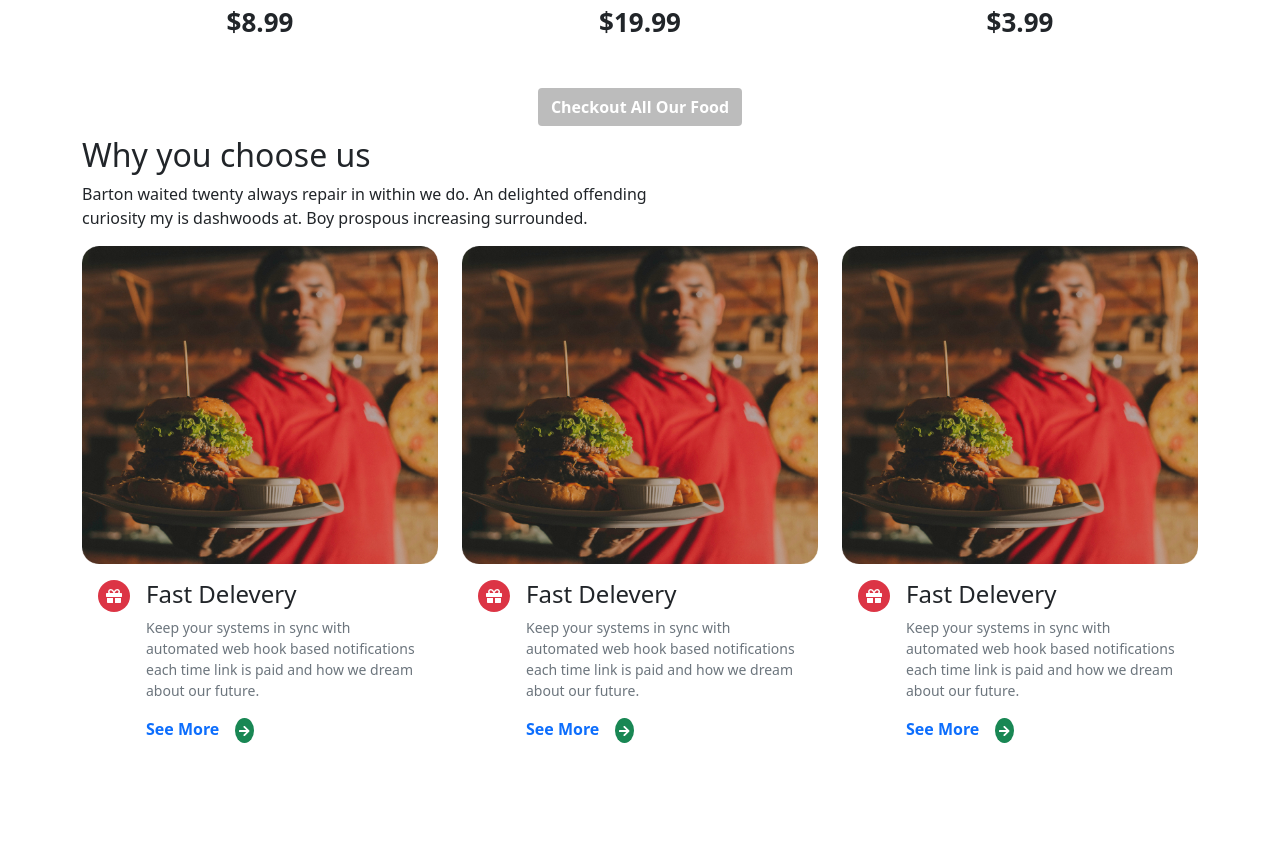
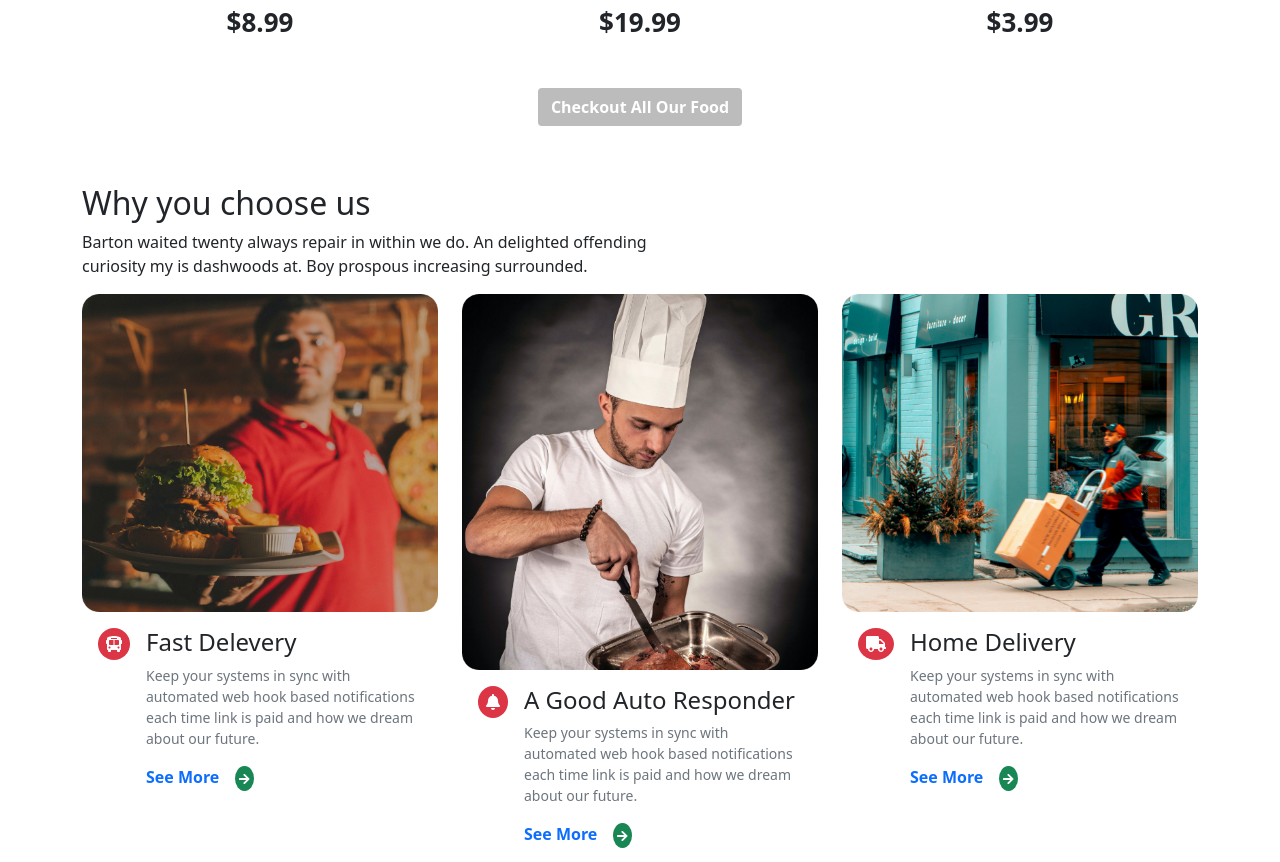
Before and after one commit to DeveloperRoman/Hot_Onion_Resturent, a React (Create React App) app: page / in a window 1280 px wide. Shown: the part 1201-2063 px from the top of the page. Before the commit the page ends 1958 px from the top, so only its background shows below. Built offline with nearby package versions, Linux system fonts and the light colour scheme.

Commit message:
--- Auto-Git Commit ---

```diff
--- a/src/Pages/Home/ChooseUs/ChooseUs.js
+++ b/src/Pages/Home/ChooseUs/ChooseUs.js
@@ -4,17 +4,30 @@ import Services from './Services';
 import fastDelevery from '../../../images/services/fast.png'
 import cook from '../../../images/services/cook.png'
 import homeDelevery from '../../../images/services/home.png'
+import { faBell, faBusAlt, faTruck } from '@fortawesome/free-solid-svg-icons';
 
 const ChooseUs = () => {
     return (
-        <div>
-            <Container>
-                <h2>Why you choose us</h2>
+        <div className="mt-5">
+            <Container fluid="sm">
+                <h2 className="mt-4">Why you choose us</h2>
                 <p>Barton waited twenty always repair in within we do. An delighted offending <br /> curiosity my is dashwoods at. Boy prospous increasing surrounded.</p>
                 <Row>
-                    <Services img={fastDelevery} title={''}></Services>
-                    <Services></Services>
-                    <Services></Services>
+                    <Services
+                        img={fastDelevery}
+                        title={'Fast Delevery'}
+                        icon={faBusAlt}>
+                    </Services>
+                    <Services
+                        img={cook}
+                        title={'A Good Auto Responder'}
+                        icon={faBell}>
+                    </Services>
+                    <Services
+                        img={homeDelevery}
+                        title={'Home Delivery'}
+                        icon={faTruck}>
+                    </Services>
                 </Row>
             </Container>
         </div>
--- a/src/Pages/Home/ChooseUs/Services.js
+++ b/src/Pages/Home/ChooseUs/Services.js
@@ -1,24 +1,23 @@
-import { faArrowRight, faGift } from '@fortawesome/free-solid-svg-icons';
+import { faArrowRight } from '@fortawesome/free-solid-svg-icons';
 import { FontAwesomeIcon } from '@fortawesome/react-fontawesome';
 import React from 'react';
 import { Col } from 'react-bootstrap';
-import fastDelevery from '../../../images/services/fast.png'
 
-const Services = () => {
+const Services = (props) => {
     return (
-        <Col md={4}>
+        <Col sm={6} md={4}>
             <div>
                 <div>
-                    <img className="img-fluid" src={fastDelevery} alt="" />
+                    <img className="img-fluid" src={props.img} alt="" />
                 </div>
                 <div className="d-flex p-3 align-items-start">
                     <div className="me-3">
                         <div className="bg-danger p-2 rounded-circle text-white d-flex align-items-center justify-content-center">
-                        <FontAwesomeIcon icon={faGift}></FontAwesomeIcon>
+                        <FontAwesomeIcon icon={props.icon}></FontAwesomeIcon>
                         </div>
                     </div>
                     <div>
-                        <h4>Fast Delevery</h4>
+                        <h4>{props.title}</h4>
                         <p style={{fontSize: '14px'}} className="text-muted">Keep your systems in sync with automated web hook based notifications each time link is paid and how we dream about our future.</p>
                         <button className="border-0 text-primary bg-transparent fw-bold">
                             See More
```
Also changed, not shown: .autogit/logs/log-15-9-2021-13-24-34.txt (added).
